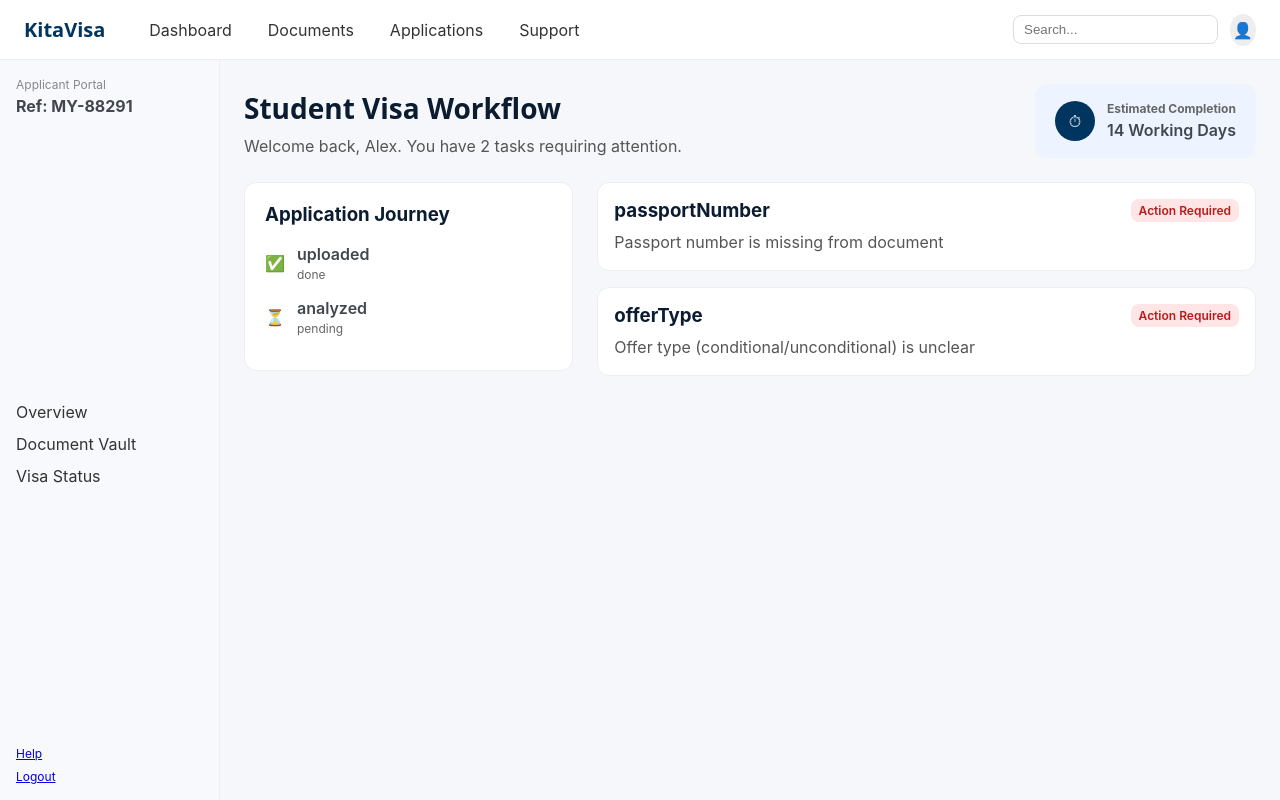
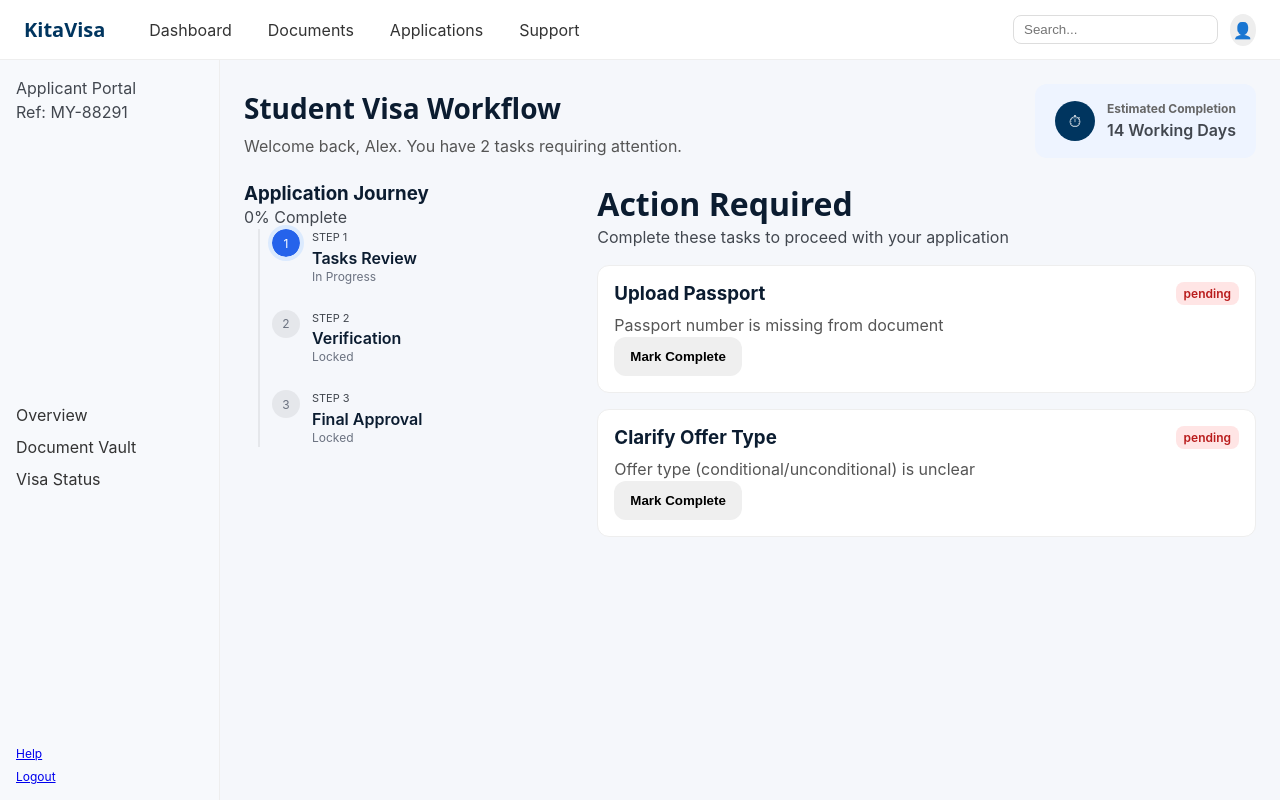
Before and after one commit to ciwahua/kita-visa, a React app in the folder frontend/: page /dashboard in a window 1280 px wide. Built offline with nearby package versions, Linux system fonts and the light colour scheme; the HTML template or start-up script is replaced by a standard one.

Commit message:
Stabilize task system and progress tracker before AI integration

```diff
--- a/frontend/src/components/dashboard/ProgressTracker.jsx
+++ b/frontend/src/components/dashboard/ProgressTracker.jsx
@@ -1,25 +1,95 @@
 import React from "react";
 import "../../styles/dashboard.css";
 
-export default function ProgressTracker({ data }) {
-  const steps = data?.timeline || [];
+export default function ProgressTracker({ tasks = [], progress = 0 }) {
+
+  const completedCount = tasks.filter(t => t.status === "completed").length;
+  const total = tasks.length;
+
+  const isAllDone = total > 0 && completedCount === total;
+  const hasStarted = completedCount > 0;
+
+  const steps = [
+    {
+      step: "Tasks Review",
+      status: hasStarted ? "done" : "active"
+    },
+    {
+      step: "Verification",
+      status: hasStarted
+        ? isAllDone
+          ? "done"
+          : "active"
+        : "locked"
+    },
+    {
+      step: "Final Approval",
+      status: isAllDone
+        ? "active"
+        : "locked"
+    }
+  ];
+
+  const getDotClass = (status) => {
+    if (status === "done") return "done";
+    if (status === "active") return "active";
+    return "pending"; // includes locked
+  };
 
   return (
     <div className="progress-tracker">
       <h3>Application Journey</h3>
 
-      {steps.map((step, index) => (
-        <div key={index} className="step">
-          <span className="step-status">
-            {step.status === "done" ? "✅" : "⏳"}
-          </span>
+      {/* PROGRESS BAR */}
+      <div className="task-progress">
+        <p>{progress}% Complete</p>
 
-          <div>
-            <p className="step-title">{step.step}</p>
-            <p className="step-status-text">{step.status}</p>
-          </div>
+        <div className="progress-bar-bg">
+          <div
+            className="progress-bar-fill"
+            style={{ width: `${progress}%` }}
+          />
         </div>
-      ))}
+      </div>
+
+      {/* TIMELINE */}
+      <div className="timeline">
+        <div className="timeline-line"></div>
+
+        {steps.map((step, index) => {
+
+          const isDone = step.status === "done";
+          const isActive = step.status === "active";
+
+          return (
+            <div key={index} className="timeline-item">
+
+              {/* DOT */}
+              <div className={`timeline-dot ${getDotClass(step.status)}`}>
+                {isDone ? "✓" : index + 1}
+              </div>
+
+              {/* CONTENT */}
+              <div>
+                <p className="step-label">Step {index + 1}</p>
+
+                <h4 className="step-title">
+                  {step.step}
+                </h4>
+
+                <p className="step-subtext">
+                  {isDone
+                    ? "Completed"
+                    : isActive
+                    ? "In Progress"
+                    : "Locked"}
+                </p>
+              </div>
+
+            </div>
+          );
+        })}
+      </div>
     </div>
   );
 }
--- a/frontend/src/components/dashboard/TaskCard.jsx
+++ b/frontend/src/components/dashboard/TaskCard.jsx
@@ -1,30 +1,94 @@
 import React from "react";
 import "../../styles/dashboard.css";
 
-export default function TaskCard({ data }) {
-  const gaps = data?.gaps || [];
+export default function TaskCard({ tasks, gaps, setGaps }) {
 
-  if (gaps.length === 0) {
+  const handleComplete = (id) => {
+    // Find the task and its linked gap
+    const task = tasks.find((t) => t.id === id);
+    if (!task) return;
+
+    // Update the corresponding gap as resolved
+    const updatedGaps = gaps.map((gap) =>
+      gap.field === task.linkedGap
+        ? { ...gap, resolved: true }
+        : gap
+    );
+
+    setGaps(updatedGaps);
+  };
+
+  if (!tasks || tasks.length === 0) {
     return <p>No tasks 🎉</p>;
   }
 
   return (
     <div className="task-list">
-      {gaps.map((gap, index) => (
-        <div key={index} className="task-card">
+      {tasks.map((task) => {
 
-          <div className="task-header">
-            <h3>{gap.field}</h3>
+        return (
+          <div key={task.id} className="task-card">
 
-            <span className={gap.resolved ? "status-done" : "status-pending"}>
-              {gap.resolved ? "Done" : "Action Required"}
-            </span>
+            <div className="task-header">
+              <h3>{task.title}</h3>
+
+              <span
+                className={
+                  task.status === "completed"
+                    ? "status-done"
+                    : "status-pending"
+                }
+              >
+                {task.status}
+              </span>
+            </div>
+
+            <p className="task-message">
+              {task.description}
+            </p>
+
+            {/* Action Button */}
+            {/* ACTION AREA */}
+            {task.status !== "completed" && (
+              <div className="task-action">
+
+                {/* TYPE: UPLOAD */}
+                {task.type === "upload" && (
+                  <button className="task-button">
+                    Upload File
+                  </button>
+                )}
+
+                {/* TYPE: INPUT */}
+                {task.type === "input" && (
+                  <div>
+                    <input
+                      type="text"
+                      placeholder="Enter response..."
+                      className="task-input"
+                    />
+                    <button className="task-button">
+                      Submit
+                    </button>
+                  </div>
+                )}
+
+                {/* DEFAULT ACTION */}
+                {!task.type && (
+                  <button
+                    onClick={() => handleComplete(task.id)}
+                    className="task-button"
+                  >
+                    Mark Complete
+                  </button>
+                )}
+
+              </div>
+            )}
+
           </div>
-
-          <p className="task-message">{gap.message}</p>
-
-        </div>
-      ))}
+        );
+      })}
     </div>
   );
 }
--- a/frontend/src/data/documentContract.json
+++ b/frontend/src/data/documentContract.json
@@ -42,5 +42,23 @@
       "status": "pending",
       "timestamp": null
     }
-  ]
+  ],
+  "tasks": [
+  {
+    "id": "T1",
+    "title": "Upload Passport",
+    "description": "Provide a clear scan of your passport",
+    "linkedGap": "passportNumber",
+    "status": "pending",
+    "type": "upload"
+  },
+  {
+    "id": "T2",
+    "title": "Clarify Offer Type",
+    "description": "Confirm whether your offer is conditional or unconditional",
+    "linkedGap": "offerType",
+    "status": "pending",
+    "type": "input"
+  }
+]
 }
--- a/frontend/src/pages/Dashboard.jsx
+++ b/frontend/src/pages/Dashboard.jsx
@@ -1,5 +1,5 @@
-import React from "react";
-import documentData from "../data/documentcontract.json";
+import React, { useState, useEffect } from "react";
+import documentData from "../data/documentContract.json";
 
 import Navbar from "../components/layout/Navbar";
 import Sidebar from "../components/layout/Sidebar";
@@ -8,20 +8,65 @@ import OverviewHeader from "../components/dashboard/OverviewHeader";
 import ProgressTracker from "../components/dashboard/ProgressTracker";
 import TaskCard from "../components/dashboard/TaskCard";
 
+// =====================
+// Helpers (task engine)
+// =====================
+const generateTaskTitle = (field, gapData) => {
+  // Support AI-provided titles (future-proof)
+  if (gapData?.title) return gapData.title;
+
+  switch (field) {
+    case "passportNumber":
+      return "Upload Passport";
+    case "offerType":
+      return "Clarify Offer Type";
+    default:
+      return `Resolve ${field}`;
+  }
+};
+
+const generateTasksFromGaps = (gaps = []) => {
+  if (!Array.isArray(gaps)) return [];
+
+  return gaps.map((gap, index) => ({
+    id: `T${index + 1}`,
+    title: generateTaskTitle(gap.field, gap),
+    description: gap.message,
+    linkedGap: gap.field,
+    status: gap.resolved ? "completed" : "pending"
+  }));
+};
+
 export default function Dashboard() {
+
+  // Step 1: Keep state clean - store gaps (source of truth)
+  const [gaps, setGaps] = useState(documentData?.gaps || []);
+
+  // Step 2: Derive tasks from gaps (computed, not stored)
+  const tasks = generateTasksFromGaps(gaps);
+
+  // progress calculation
+  const completedTasks = tasks.filter((t) => t.status === "completed").length;
+
+  const progress =
+    tasks.length === 0
+      ? 0
+      : Math.round((completedTasks / tasks.length) * 100);
+
+  // Sync gaps when documentData changes
+  useEffect(() => {
+    setGaps(documentData?.gaps || []);
+  }, [documentData?.gaps]);
+
   return (
     <div>
 
-      {/* TOP NAVBAR */}
       <Navbar />
 
-      {/* MAIN LAYOUT */}
       <div className="dashboard-layout">
 
-        {/* SIDEBAR */}
         <Sidebar />
 
-        {/* MAIN CONTENT */}
         <main className="dashboard-main">
 
           <OverviewHeader data={documentData} />
@@ -29,11 +74,18 @@ export default function Dashboard() {
           <div className="dashboard-grid">
 
             <div className="left-panel">
-              <ProgressTracker data={documentData} />
+              <ProgressTracker tasks={tasks} progress={progress} />
             </div>
 
             <div className="right-panel">
-              <TaskCard data={documentData} />
+
+              <div className="section-title">
+                <h2>Action Required</h2>
+                <p>Complete these tasks to proceed with your application</p>
+              </div>
+
+              <TaskCard tasks={tasks} gaps={gaps} setGaps={setGaps} />
+
             </div>
 
           </div>
--- a/frontend/src/styles/dashboard.css
+++ b/frontend/src/styles/dashboard.css
@@ -1,11 +1,30 @@
+/* =========================================================
+   GLOBAL / BASE
+========================================================= */
+
 body {
   background: #f5f7fb;
+}
+
+/* =========================================================
+   APP LAYOUT
+========================================================= */
+
+.dashboard-layout {
+  display: flex;
+  height: calc(100vh - 60px); /* navbar height */
 }
 
 .dashboard-container {
   padding: 24px;
   max-width: 1100px;
   margin: 0 auto;
+}
+
+.dashboard-main {
+  flex: 1;
+  padding: 24px;
+  overflow-y: auto;
 }
 
 .dashboard-grid {
@@ -15,143 +34,21 @@ body {
   margin-top: 24px;
 }
 
-/* LEFT SIDE */
 .left-panel {
   position: sticky;
   top: 20px;
 }
 
-/* RIGHT SIDE */
 .right-panel {
   display: flex;
   flex-direction: column;
   gap: 16px;
 }
 
-.overview-header {
-  display: flex;
-  justify-content: space-between;
-  align-items: flex-end;
-  margin-bottom: 24px;
-  gap: 20px;
-}
+/* =========================================================
+   NAVBAR
+========================================================= */
 
-.overview-left h1 {
-  font-size: 28px;
-  margin-bottom: 8px;
-  color: #0b1c30;
-}
-
-.overview-left p {
-  color: #555;
-}
-
-.overview-card {
-  display: flex;
-  align-items: center;
-  gap: 12px;
-  background: #eef4ff;
-  padding: 16px 20px;
-  border-radius: 12px;
-}
-
-.overview-card .icon {
-  background: #00355f;
-  color: white;
-  width: 40px;
-  height: 40px;
-  border-radius: 50%;
-  display: flex;
-  align-items: center;
-  justify-content: center;
-}
-
-.overview-card .label {
-  font-size: 12px;
-  font-weight: bold;
-  color: #666;
-}
-
-.overview-card .value {
-  font-size: 16px;
-  font-weight: 600;
-}
-
-.progress-tracker {
-  background: white;
-  padding: 20px;
-  border-radius: 12px;
-  border: 1px solid #eee;
-}
-
-.progress-tracker h3 {
-  margin-bottom: 16px;
-}
-
-.step {
-  display: flex;
-  align-items: center;
-  gap: 12px;
-  margin-bottom: 12px;
-}
-
-.step-title {
-  font-weight: 600;
-}
-
-.step-status-text {
-  font-size: 12px;
-  color: #666;
-}
-.task-list {
-  display: flex;
-  flex-direction: column;
-  gap: 16px;
-}
-
-.task-card {
-  background: white;
-  padding: 16px;
-  border-radius: 12px;
-  border: 1px solid #eee;
-  transition: 0.2s;
-}
-
-.task-card:hover {
-  box-shadow: 0 6px 20px rgba(0,0,0,0.08);
-}
-
-.task-header {
-  display: flex;
-  justify-content: space-between;
-  align-items: center;
-  margin-bottom: 8px;
-}
-
-.task-message {
-  color: #555;
-}
-
-/* status styles */
-.status-pending {
-  background: #ffe5e5;
-  color: #b91c1c;
-  padding: 4px 8px;
-  border-radius: 8px;
-  font-size: 12px;
-  font-weight: 600;
-}
-
-.status-done {
-  background: #e6fffa;
-  color: #065f46;
-  padding: 4px 8px;
-  border-radius: 8px;
-  font-size: 12px;
-  font-weight: 600;
-}
-
-/* NAVBAR CSS*/
 .navbar {
   height: 60px;
   background: white;
@@ -205,7 +102,10 @@ body {
   justify-content: center;
 }
 
-/* SIDEBAR CSS*/
+/* =========================================================
+   SIDEBAR
+========================================================= */
+
 .sidebar {
   width: 220px;
   background: #f7f9fc;
@@ -221,12 +121,12 @@ body {
   margin-bottom: 24px;
 }
 
-.label {
+.sidebar-label {
   font-size: 12px;
   color: #888;
 }
 
-.ref {
+.sidebar-ref {
   font-weight: bold;
 }
 
@@ -252,14 +152,179 @@ body {
   font-size: 12px;
 }
 
-/* ===== DASHBOARD LAYOUT ===== */
-.dashboard-layout {
+/* =========================================================
+   OVERVIEW HEADER
+========================================================= */
+
+.overview-header {
   display: flex;
-  height: calc(100vh - 60px);
+  justify-content: space-between;
+  align-items: flex-end;
+  margin-bottom: 24px;
+  gap: 20px;
 }
 
-.dashboard-main {
-  flex: 1;
-  padding: 24px;
-  overflow-y: auto;
+.overview-left h1 {
+  font-size: 28px;
+  margin-bottom: 8px;
+  color: #0b1c30;
 }
+
+.overview-left p {
+  color: #555;
+}
+
+.overview-card {
+  display: flex;
+  align-items: center;
+  gap: 12px;
+  background: #eef4ff;
+  padding: 16px 20px;
+  border-radius: 12px;
+}
+
+.overview-card .icon {
+  background: #00355f;
+  color: white;
+  width: 40px;
+  height: 40px;
+  border-radius: 50%;
+  display: flex;
+  align-items: center;
+  justify-content: center;
+}
+
+.overview-card .label {
+  font-size: 12px;
+  font-weight: bold;
+  color: #666;
+}
+
+.overview-card .value {
+  font-size: 16px;
+  font-weight: 600;
+}
+
+/* =========================================================
+   PROGRESS TRACKER - TIMELINE (VERTICAL STEPPER)
+========================================================= */
+
+.timeline {
+  position: relative;
+  padding-left: 28px;
+}
+
+.timeline-line {
+  position: absolute;
+  left: 14px;
+  top: 0;
+  bottom: 0;
+  width: 2px;
+  background: #e5e7eb;
+}
+
+.timeline-item {
+  display: flex;
+  gap: 12px;
+  margin-bottom: 24px;
+  position: relative;
+}
+
+.timeline-dot {
+  width: 28px;
+  height: 28px;
+  border-radius: 50%;
+  display: flex;
+  align-items: center;
+  justify-content: center;
+  font-size: 12px;
+  z-index: 2;
+}
+
+/* STATES */
+.timeline-dot.done {
+  background: #16a34a;
+  color: white;
+}
+
+.timeline-dot.active {
+  background: #2563eb;
+  color: white;
+  outline: 4px solid #dbeafe;
+}
+
+.timeline-dot.pending {
+  background: #e5e7eb;
+  color: #6b7280;
+}
+
+/* TEXT */
+.step-label {
+  font-size: 11px;
+  text-transform: uppercase;
+  margin-bottom: 2px;
+}
+
+.step-title {
+  font-weight: 600;
+}
+
+.step-subtext {
+  font-size: 12px;
+  color: #6b7280;
+}
+
+/* =========================================================
+   TASKS
+========================================================= */
+
+.task-list {
+  display: flex;
+  flex-direction: column;
+  gap: 16px;
+}
+
+.task-card {
+  background: white;
+  padding: 16px;
+  border-radius: 12px;
+  border: 1px solid #eee;
+  transition: 0.2s;
+}
+
+.task-card:hover {
+  box-shadow: 0 6px 20px rgba(0,0,0,0.08);
+}
+
+.task-header {
+  display: flex;
+  justify-content: space-between;
+  align-items: center;
+  margin-bottom: 8px;
+}
+
+.task-message {
+  color: #555;
+}
+
+/* =========================================================
+   STATUS BADGES
+========================================================= */
+
+.status-pending {
+  background: #ffe5e5;
+  color: #b91c1c;
+  padding: 4px 8px;
+  border-radius: 8px;
+  font-size: 12px;
+  font-weight: 600;
+}
+
+.status-done {
+  background: #e6fffa;
+  color: #065f46;
+  padding: 4px 8px;
+  border-radius: 8px;
+  font-size: 12px;
+  font-weight: 600;
+}
```
